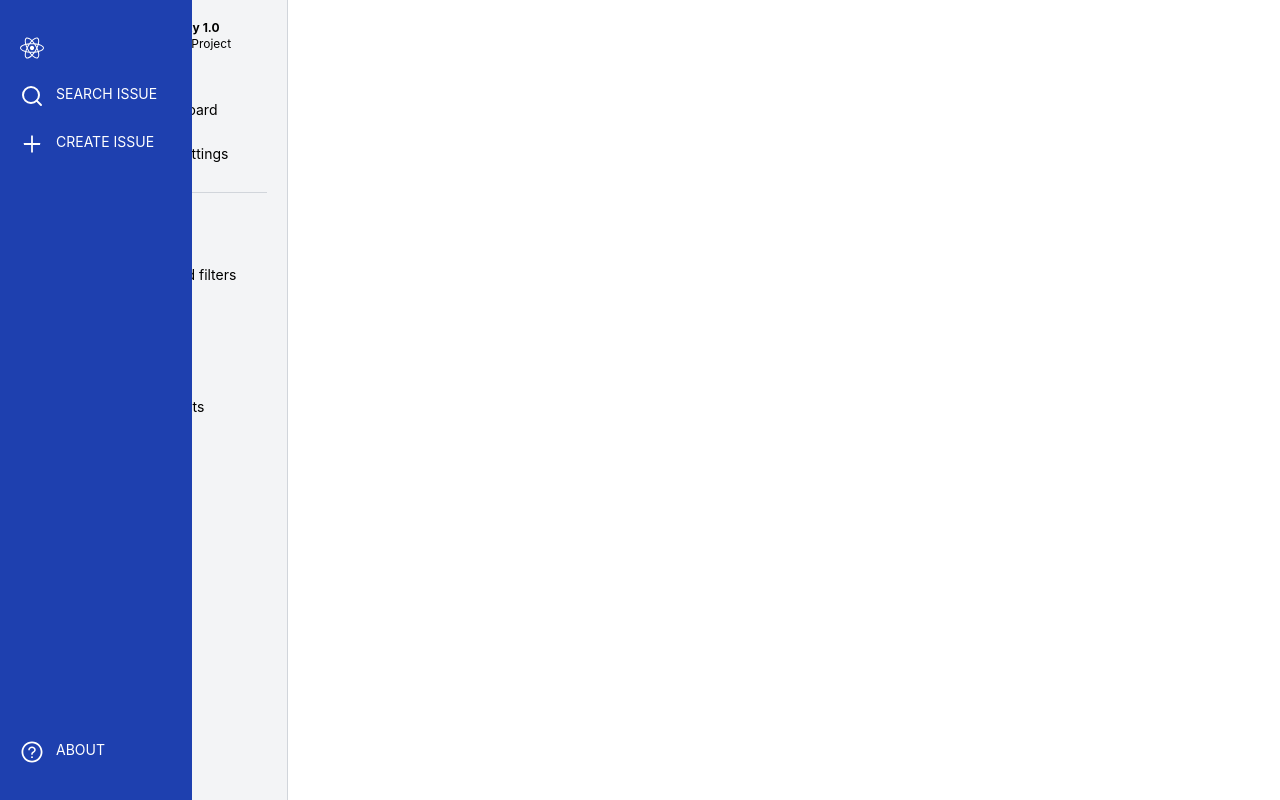
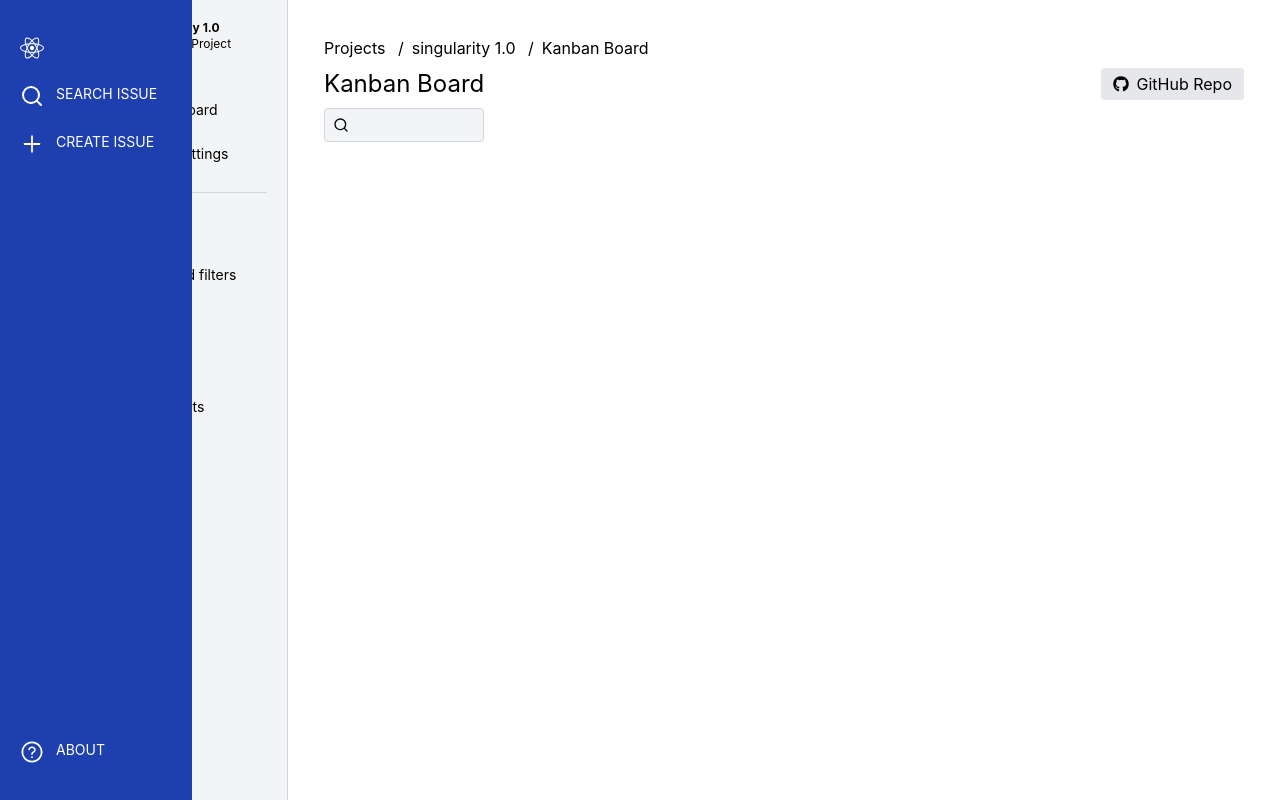
Before and after one commit to JKhaledJ/jira_clone, a React (Create React App) app: page / in a window 1280 px wide. Built offline with nearby package versions, Linux system fonts and the light colour scheme.

Commit message:
input added to header of kanban board

```diff
--- /dev/null
+++ b/src/Utilities/BreadCrumb.js
@@ -0,0 +1,15 @@
+const BreadCrumb = (props) => {
+  let titles = ["Projects", "singularity 1.0", "Kanban Board"];
+  return (
+    <div className="flex justify-start w-full">
+      {titles.map((title, index) => (
+        <h1>
+          {title}{" "}
+          {titles.length - 1 !== index && <span className={"p-2"}>/</span>}
+        </h1>
+      ))}
+    </div>
+  );
+};
+
+export default BreadCrumb;
--- a/src/components/Utilities/DropDown.js
+++ b/src/Utilities/DropDown.js
@@ -1,6 +1,6 @@
 import { useEffect, useRef, useState } from "react";
 import { MdOutlineKeyboardArrowDown, MdFileDownloadDone } from "react-icons/md";
-import Aux from "../../Hoc/Auxiliary";
+import Aux from "../Hoc/Auxiliary";
 // import logo from "../../assets/logo.png";
 
 const DropDown = (props) => {
--- /dev/null
+++ b/src/Utilities/Input.js
@@ -0,0 +1,12 @@
+import { FiSearch } from "react-icons/fi";
+const Input = (props) => {
+  return (
+    <div className="relative items-center w-40 border border-gray-300 bg-gray-100  rounded ">
+      <div className="absolute top-1/2 left-2 -translate-y-1/2 pointer-events-none">
+        <FiSearch />
+      </div>
+      <input className="py-1 pl-8 pr-2 bg-transparent focus:outline-blue-500 w-40 focus:bg-white" />
+    </div>
+  );
+};
+export default Input;
--- a/src/components/Layout/Issues/Create/CreateIssue.js
+++ b/src/components/Layout/Issues/Create/CreateIssue.js
@@ -1,4 +1,4 @@
-import DropDown from "../../../Utilities/DropDown";
+import DropDown from "../../../../Utilities/DropDown";
 import TextArea from "../../../../Utilities/TextArea";
 const CreateIssue = (props) => {
   return (
--- /dev/null
+++ b/src/components/Layout/KanbanBoard/KanbanBoard.js
@@ -0,0 +1,21 @@
+import BreadCrumb from "../../../Utilities/BreadCrumb";
+import Input from "../../../Utilities/Input";
+import { FaGithub } from "react-icons/fa";
+const KanbanBoard = (props) => {
+  return (
+    <div className={props.className}>
+      <div className="p-9 ">
+        <BreadCrumb />
+        <div className="flex justify-between items-center">
+          <h1 className=" text-2xl py-2">Kanban Board</h1>
+          <div className="flex justify-between gap-2 px-3 py-1  items-center rounded bg-gray-200">
+            <FaGithub />
+            <h1> GitHub Repo</h1>
+          </div>
+        </div>
+        <Input />
+      </div>
+    </div>
+  );
+};
+export default KanbanBoard;
--- a/src/components/Layout/Layout.js
+++ b/src/components/Layout/Layout.js
@@ -1,10 +1,14 @@
 import Navigation from "./Navigation/Navigation";
 import Sidebar from "./Sidebar/Sidebar";
+import KanbanBoard from "./KanbanBoard/KanbanBoard";
 const Layout = (props) => {
   return (
-    <div className="flex justify-between">
+    <div>
       <Sidebar />
-      <Navigation />
+      <div className="flex ml-16 ">
+        <Navigation />
+        <KanbanBoard className="grow" />
+      </div>
     </div>
   );
 };
--- a/src/components/Layout/Navigation/Navigation.js
+++ b/src/components/Layout/Navigation/Navigation.js
@@ -4,14 +4,13 @@ import { CgClapperBoard, CgNotes } from "react-icons/cg";
 import { FiSettings, FiServer, FiTruck } from "react-icons/fi";
 import { AiOutlineRise } from "react-icons/ai";
 import { GrCube } from "react-icons/gr";
-import SideBarItem from "../Sidebar/SideBarItem";
 import NavItem from "./NavItem";
 const Navigation = (props) => {
   return (
     <Aux>
-      <div className="min-h-screen ml-16 w-56 bg-gray-100 border-r border-gray-300 p-5">
+      <div className="min-h-screen w-56 bg-gray-100 border-r border-gray-300 p-5">
         <div className=" flex mb-7">
-          <img src={logo} />
+          <img src={logo} alt="logo" />
           <div className="text-xs px-3 text-gary-600">
             <h1 className="font-bold">singularity 1.0</h1>
             <p>Software Project</p>
```
